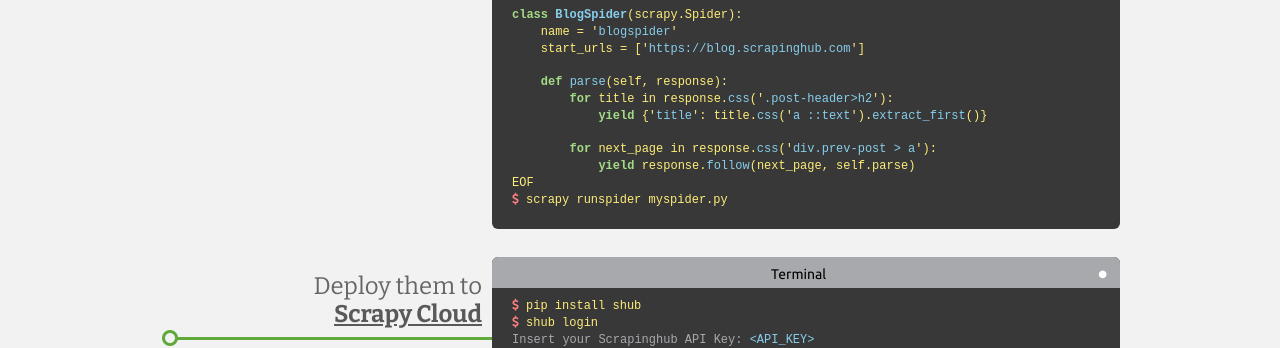
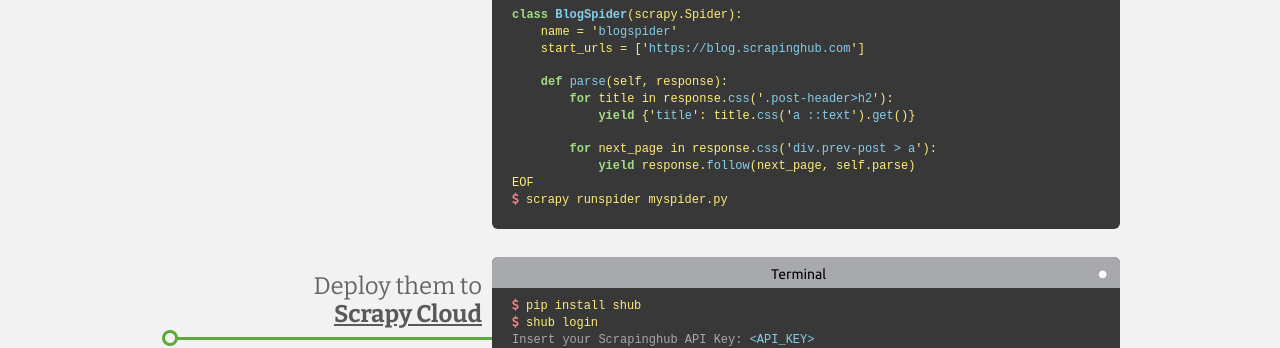
Before and after one commit to scrapy/scrapy.org, a Jekyll site: the page built from index.html, in a window 1280 px wide. Shown: the part 468-816 px from the top of the page. Built offline with Jekyll 4.4.1, drawn with Linux system fonts in a browser that asks for light colours; comment, search, counter and statistics services are not loaded.

Commit message:
Update example snippet to use new recommended Parsel API

```diff
--- a/index.html
+++ b/index.html
@@ -45,7 +45,7 @@
 
     def parse(self, response):
         for title in response.css('.post-header>h2'):
-            yield {'title': title.css('a ::text').extract_first()}
+            yield {'title': title.css('a ::text').get()}
 
         for next_page in response.css('div.prev-post > a'):
             yield response.follow(next_page, self.parse)
```
